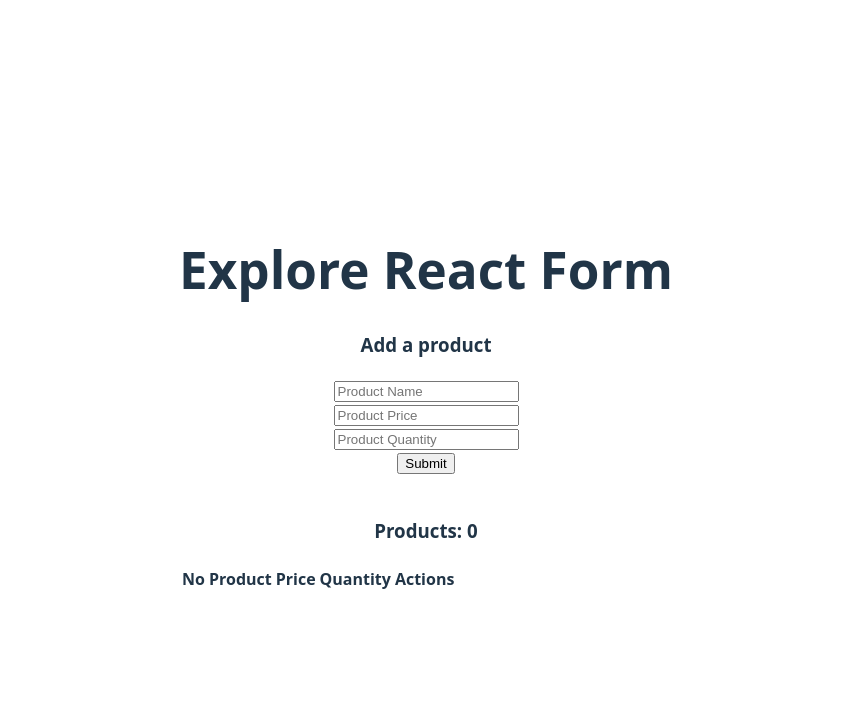
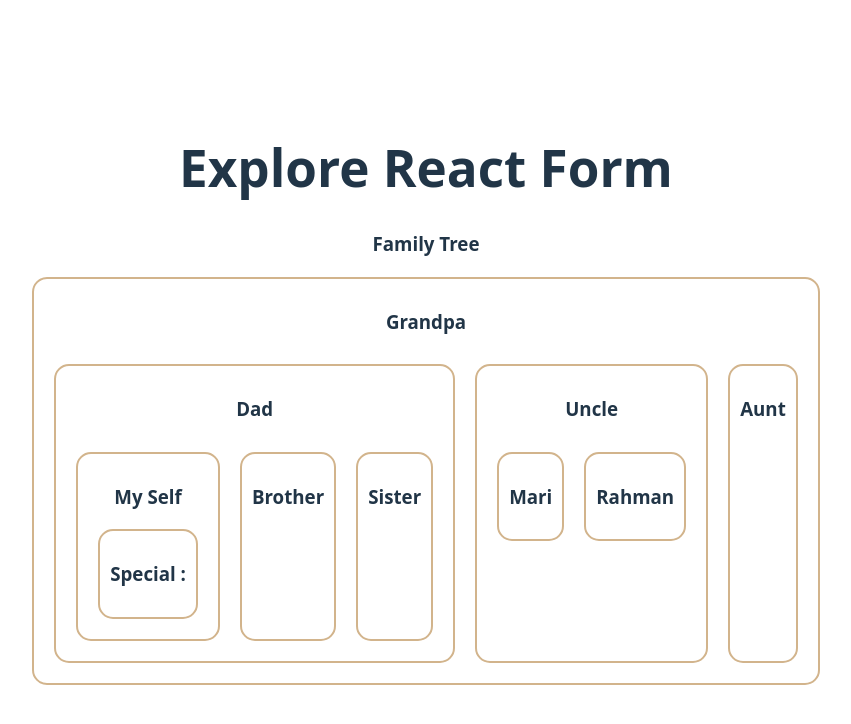
Before and after one commit to mahfuzarrahmanmunna/explore-react-form, a React (Vite) app: page / in a window 1280 px wide. Shown: the top 724 px of the page, without its empty margins (214-1065 px from the left). Built offline with nearby package versions, Linux system fonts and the light colour scheme.

Commit message:
added familytrees files

```diff
--- a/src/App.jsx
+++ b/src/App.jsx
@@ -1,6 +1,7 @@
 
 import './App.css'
 import ControlField from './Components/ControlledField/ControlField'
+import FamilyTree from './Components/FamilyTree/FamilyTree'
 import FormAction from './Components/FormAction/FormAction'
 import HooksForm from './Components/HooksForm/HooksForm'
 import ProductManagement from './Components/ProductManagement/ProductManagement'
@@ -17,7 +18,8 @@
       {/* <ControlField /> */}
       {/* <UncontrolledField /> */}
       {/* <HooksForm /> */}
-      <ProductManagement />
+      {/* <ProductManagement /> */}
+      <FamilyTree />
     </>
   )
 }
--- /dev/null
+++ b/src/Components/FamilyTree/Aunt.jsx
@@ -0,0 +1,11 @@
+import React from 'react';
+
+const Aunt = () => {
+    return (
+        <div>
+            <h3>Aunt</h3>
+        </div>
+    );
+};
+
+export default Aunt;
--- /dev/null
+++ b/src/Components/FamilyTree/Brother.jsx
@@ -0,0 +1,11 @@
+import React from 'react';
+
+const Brother = () => {
+    return (
+        <div>
+            <h3>Brother</h3>
+        </div>
+    );
+};
+
+export default Brother;
--- /dev/null
+++ b/src/Components/FamilyTree/Cousin.jsx
@@ -0,0 +1,11 @@
+import React from 'react';
+
+const Cousin = ({ name }) => {
+    return (
+        <div>
+            <h3>{name}</h3>
+        </div>
+    );
+};
+
+export default Cousin;
--- /dev/null
+++ b/src/Components/FamilyTree/Dad.jsx
@@ -0,0 +1,19 @@
+import React from 'react';
+import MySelf from './MySelf';
+import Brother from './Brother';
+import Sister from './Sister';
+
+const Dad = () => {
+    return (
+        <div>
+            <h3>Dad</h3>
+            <section className='flex'>
+                <MySelf />
+                <Brother />
+                <Sister />
+            </section>
+        </div>
+    );
+};
+
+export default Dad;
--- /dev/null
+++ b/src/Components/FamilyTree/FamilyTree.css
@@ -0,0 +1,10 @@
+.family-tree div {
+    border: 2px solid tan;
+    margin: 10px;
+    padding: 10px;
+    border-radius: 15px;
+}
+
+.flex {
+    display: flex;
+}
--- a/src/Components/FamilyTree/FamilyTree.jsx
+++ b/src/Components/FamilyTree/FamilyTree.jsx
@@ -1,9 +1,13 @@
 import React from 'react';
+import Grandpa from './Grandpa';
+import './FamilyTree.css'
 
 const FamilyTree = () => {
+    const assets = 'diamond'
     return (
-        <div>
-
+        <div className='family-tree'>
+            <h3>Family Tree</h3>
+            <Grandpa />
         </div>
     );
 };
--- /dev/null
+++ b/src/Components/FamilyTree/Grandpa.jsx
@@ -0,0 +1,19 @@
+import React from 'react';
+import Dad from './Dad';
+import Uncle from './Uncle';
+import Aunt from './Aunt';
+
+const Grandpa = () => {
+    return (
+        <div>
+            <h3>Grandpa</h3>
+            <section className='flex'>
+                <Dad />
+                <Uncle />
+                <Aunt />
+            </section>
+        </div>
+    );
+};
+
+export default Grandpa;
--- /dev/null
+++ b/src/Components/FamilyTree/MySelf.jsx
@@ -0,0 +1,15 @@
+import React from 'react';
+import Special from './Special';
+
+const MySelf = () => {
+    return (
+        <div>
+            <h3>My Self</h3>
+            <section>
+                <Special />
+            </section>
+        </div>
+    );
+};
+
+export default MySelf;
--- /dev/null
+++ b/src/Components/FamilyTree/Sister.jsx
@@ -0,0 +1,11 @@
+import React from 'react';
+
+const Sister = () => {
+    return (
+        <div>
+            <h3>Sister</h3>
+        </div>
+    );
+};
+
+export default Sister;
--- /dev/null
+++ b/src/Components/FamilyTree/Special.jsx
@@ -0,0 +1,11 @@
+import React from 'react';
+
+const Special = ({ name }) => {
+    return (
+        <div>
+            <h3>Special : {name}</h3>
+        </div>
+    );
+};
+
+export default Special;
--- /dev/null
+++ b/src/Components/FamilyTree/Uncle.jsx
@@ -0,0 +1,16 @@
+import React from 'react';
+import Cousin from './Cousin';
+
+const Uncle = () => {
+    return (
+        <div>
+            <h3>Uncle</h3>
+            <section className='flex'>
+                <Cousin name='Mari' />
+                <Cousin name='Rahman' />
+            </section>
+        </div>
+    );
+};
+
+export default Uncle;
```
